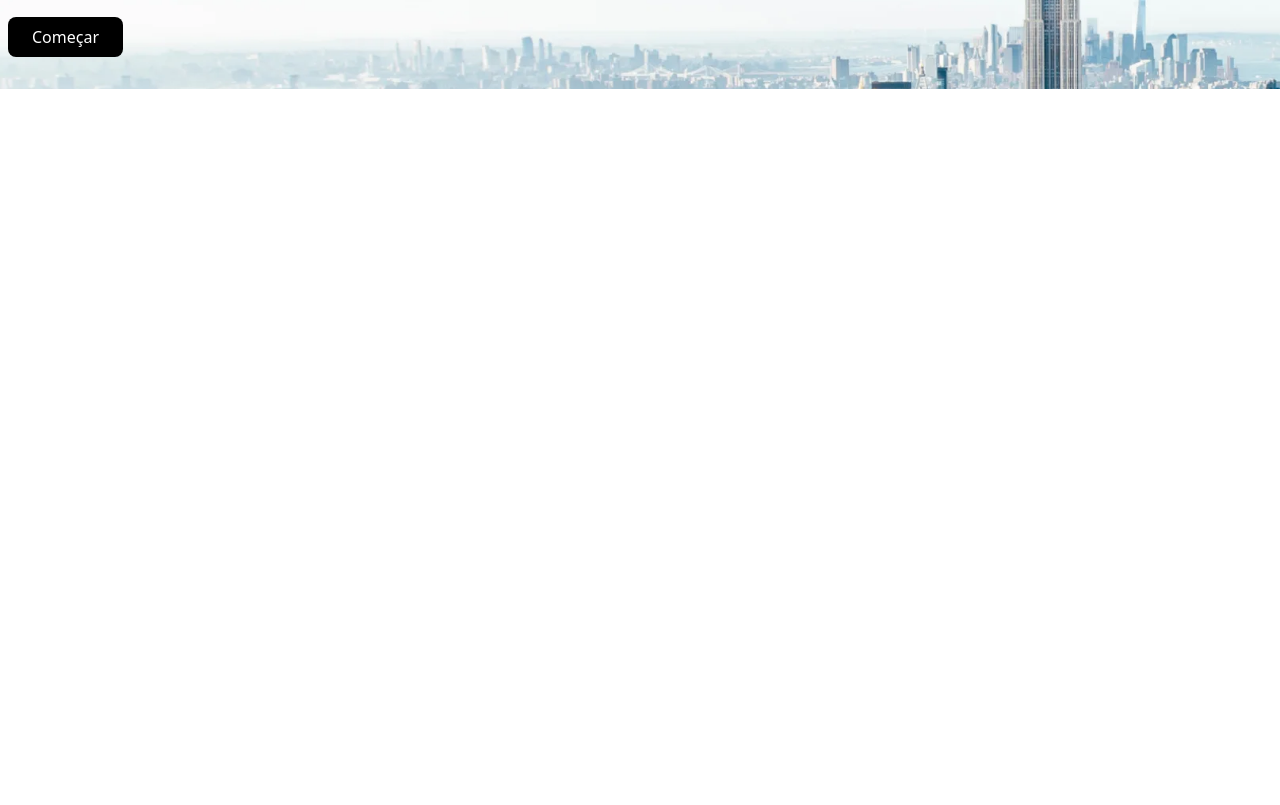
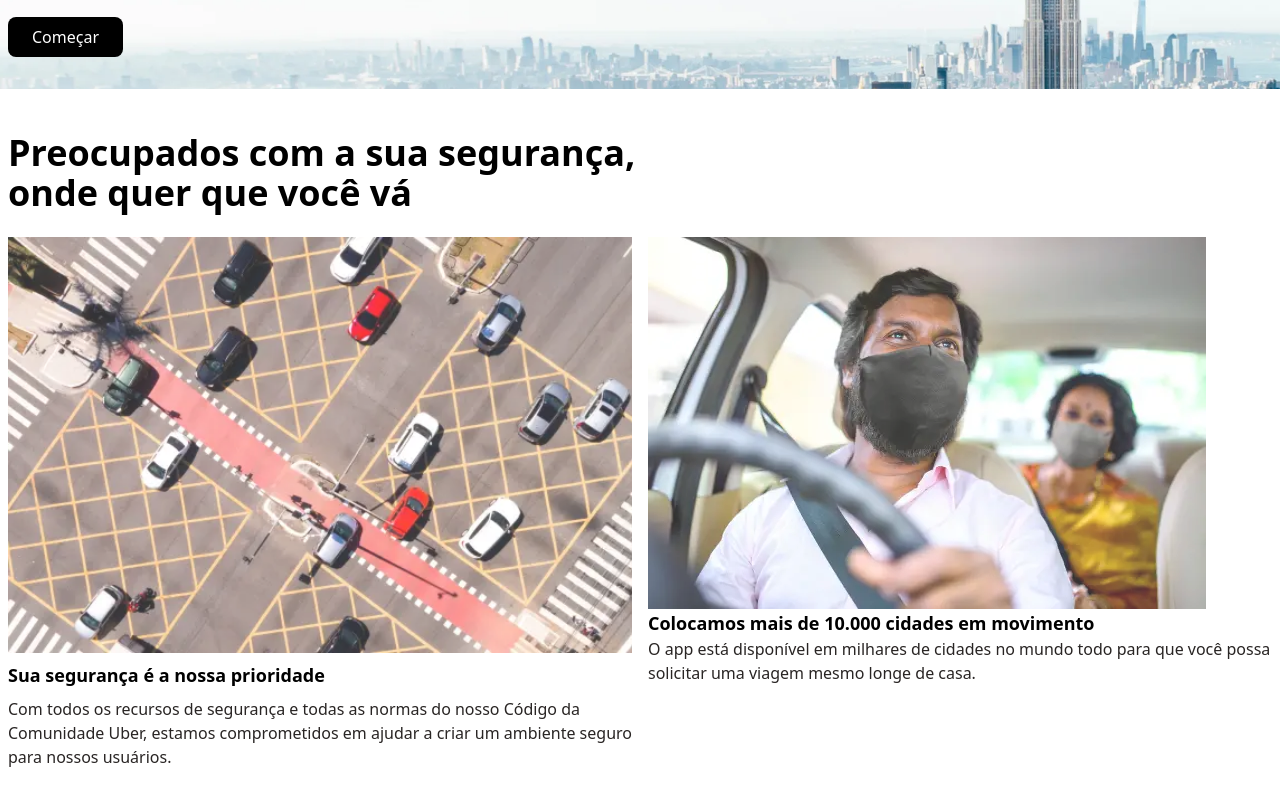
Before and after one commit to PauloAlves8039/tailwind-css-uber, a website: page src/index.html in a window 1280 px wide. Shown: the part 799-1604 px from the top of the page. Before the commit the page ends 888 px from the top, so only its background shows below. Drawn offline with Linux system fonts and the light colour scheme; files whose address does not match are found by name.

Commit message:
feat: criada área do post

```diff
--- a/src/index.html
+++ b/src/index.html
@@ -86,5 +86,47 @@
         </div>
     </section>
 
+    <section class="w-full px-2 py-8 sm:py-11">
+        <div class="w-full flex flex-col max-w-7xl mx-auto">
+
+            <h1 class="font-bold text-2xl max-w-2xl sm:text-4xl mb-6">
+                Preocupados com a sua segurança, onde quer que você vá
+            </h1>
+
+            <div class="w-full flex flex-col sm:flex-row gap-4">
+                <a href="#" class="flex-1">
+                    <article class="flex flex-col gap-2">
+                        <img src="/src/assets//images/post1.png"
+                             alt="Imagem do post1"
+                             class="opacity-80 hover:opacity-100 hover:scale-95 duration-200" />
+                        <h2 class="font-bold text-lg">
+                            Sua segurança é a nossa prioridade
+                        </h2>
+                        <p class="text-stone-800">
+                            Com todos os recursos de segurança e todas as normas do nosso Código da Comunidade Uber,
+                            estamos comprometidos em ajudar a criar um ambiente seguro para nossos usuários.
+                        </p>
+                    </article>
+                </a>
+
+                <a href="#" class="flex-1">
+                    <article>
+                        <img src="/src/assets/images/post2.png"
+                             alt="Imagem do post2"
+                             class="opacity-80 hover:opacity-100 hover:scale-95 duration-200" />
+                        <h2 class="font-bold text-lg">
+                            Colocamos mais de 10.000 cidades em movimento
+                        </h2>
+                        <p class="text-stone-800">
+                            O app está disponível em milhares de cidades no mundo todo para que você possa solicitar uma viagem mesmo longe de casa.
+                        </p>
+                    </article>
+                </a>
+
+            </div>
+
+        </div>
+    </section>
+
 </body>
 </html>
```
Also changed, not shown: styles/output.css.
